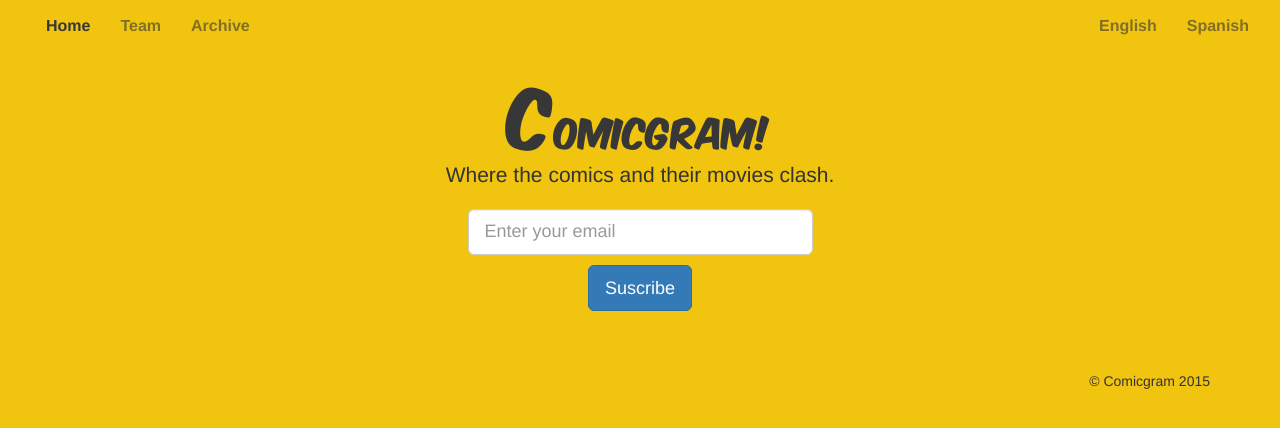
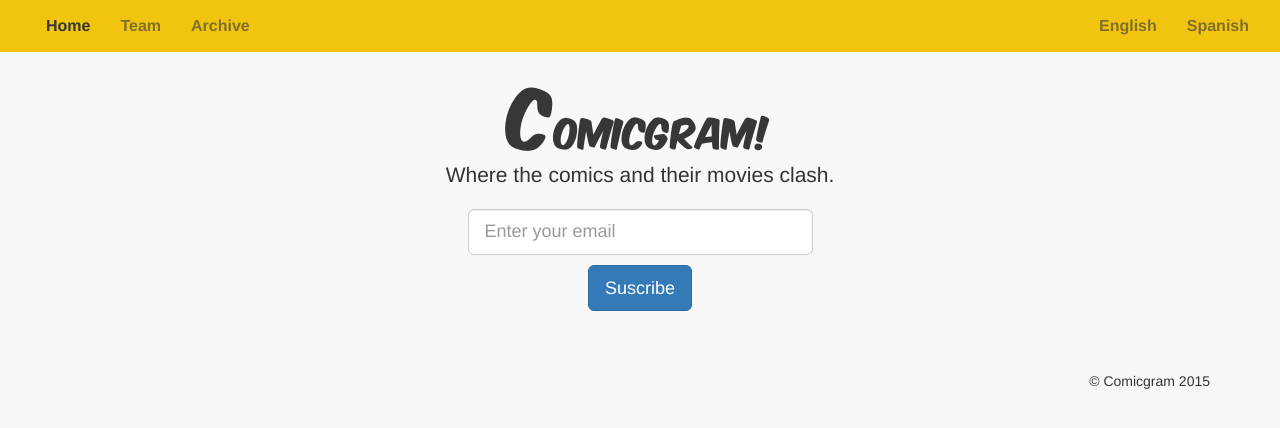
Before and after one commit to comicgram/newsletter-landing, a Jekyll site: the page built from index.html, in a window 1280 px wide. Shown: the top 428 px of the page. Built offline with Jekyll 4.4.1, drawn with Linux system fonts in a browser that asks for light colours; nearby versions of some CDN libraries; some web fonts are replaced.

Commit message:
Change the color of the body from yellow to grab

```diff
--- a/_sass/_base.scss
+++ b/_sass/_base.scss
@@ -6,5 +6,5 @@ html, body {
 }
 
 body {
- background-color: rgba(241, 196, 15,1.0);
+ background-color: rgba(236, 240, 241,.4);
 }
```
